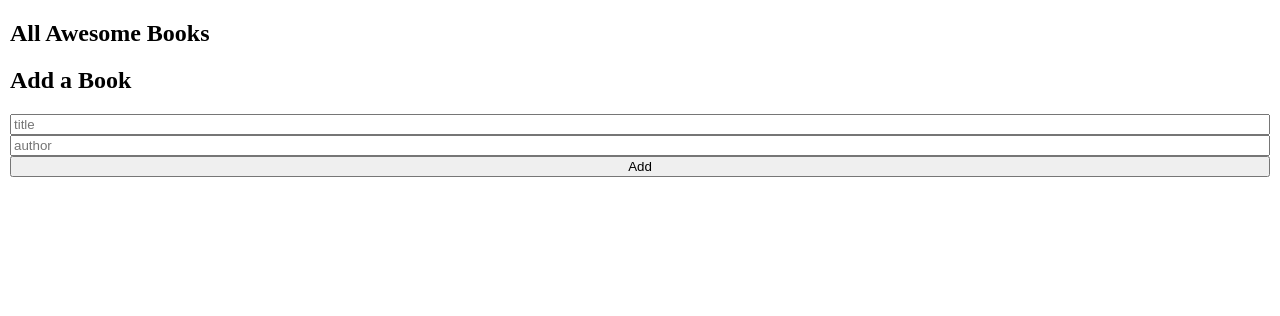
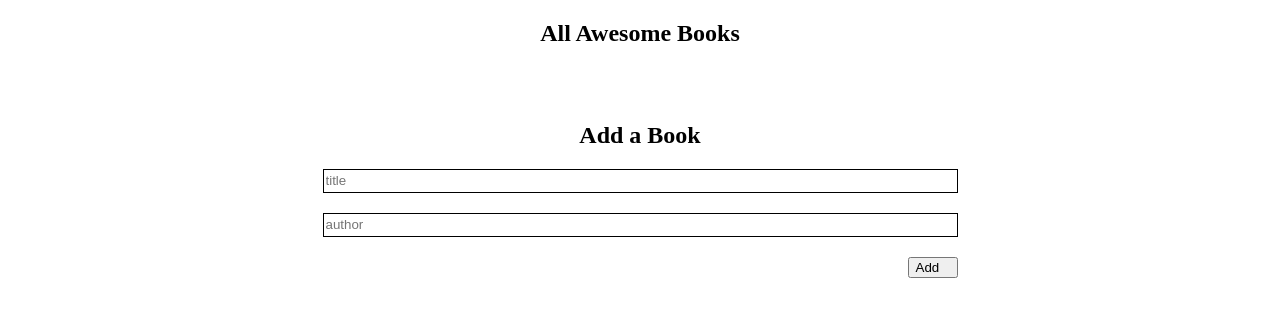
Before and after one commit to tugsem/awesome-books, a plain HTML site: page index.html in a window 1280 px wide. Drawn offline with Linux system fonts and the light colour scheme.

Commit message:
update the css file

```diff
--- a/style.css
+++ b/style.css
@@ -1,12 +1,74 @@
 body {
-  margin: 10px;
+  margin: 0;
+  padding: 0;
+  box-sizing: border-box;
+}
+
+main {
+  display: flex;
+  flex-direction: column;
+  gap: 20px;
+}
+
+.books-container {
+  display: flex;
+  flex-direction: column;
+  align-items: center;
+  gap: 10px;
+  padding: 0 10%;
+}
+
+.List {
+  width: 100%;
+  display: flex;
+  flex-direction: column;
+  border: 2px solid black;
+  padding: 10px;
 }
 
 #form {
   display: flex;
   flex-direction: column;
+  justify-content: center;
+  gap: 20px;
+  width: 50%;
 }
 
-#form > label {
-  margin: 5px 0;
+.single-book {
+  height: 20px;
+  display: flex;
+  justify-content: space-between;
+  padding: 5px;
 }
+
+.single-book:nth-child(odd) {
+  background: rgb(189, 183, 183);
+}
+
+.bio {
+  display: flex;
+  gap: 5px;
+  justify-content: center;
+  align-items: center;
+}
+
+.add-books {
+  display: flex;
+  flex-direction: column;
+  align-items: center;
+  padding: 5px;
+}
+
+#form input {
+  border: 1px solid black;
+  height: 20px;
+}
+
+#form button {
+  display: flex;
+  align-self: flex-end;
+}
+
+#add {
+  width: 50px;
+}
```
